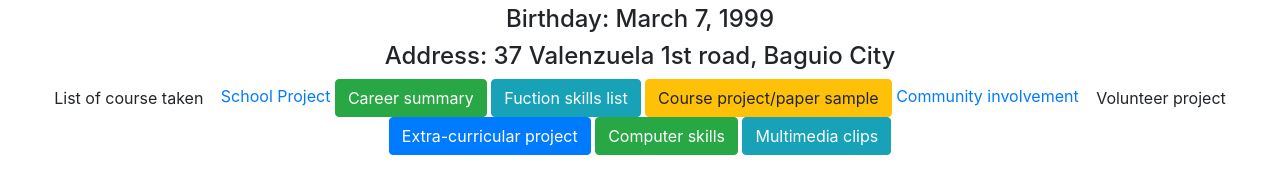
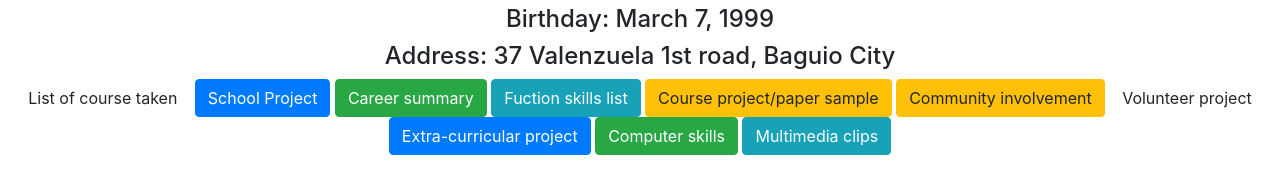
Before and after one commit to YmieAlibaya/Ymie-Dj.github.io, a plain HTML site: page index.html in a window 1280 px wide. Shown: the part 378-572 px from the top of the page. Drawn offline with nearby package versions, Linux system fonts and the light colour scheme.

Commit message:
Update index.html

```diff
--- a/index.html
+++ b/index.html
@@ -37,11 +37,11 @@
 
 
 <a href="List of course taken.html" class="btn btn-default">List of course taken</a>
-<a href="School project1.html">School Project</a>
+<a href="School project1.html" class="btn btn-primary">School Project</a>
 <a href="career summary1.html" class="btn btn-success">Career summary</a>
 <a href="Fuction skills1.html" class="btn btn-info">Fuction skills list</a>
 <a href="Course project paper sample1.html" class="btn btn-warning">Course project/paper sample</a>
-<a href="Community involvement1.html">Community involvement</a>
+<a href="Community involvement1.html" class="btn btn-warning">Community involvement</a>
 <a href="Volunteer project1.html" class="btn btn-default">Volunteer project</a>
 <a href="Extra-curricular project1.html" class="btn btn-primary">Extra-curricular project</a>
 <a href="Computer skills1.html" class="btn btn-success">Computer skills</a>
```
